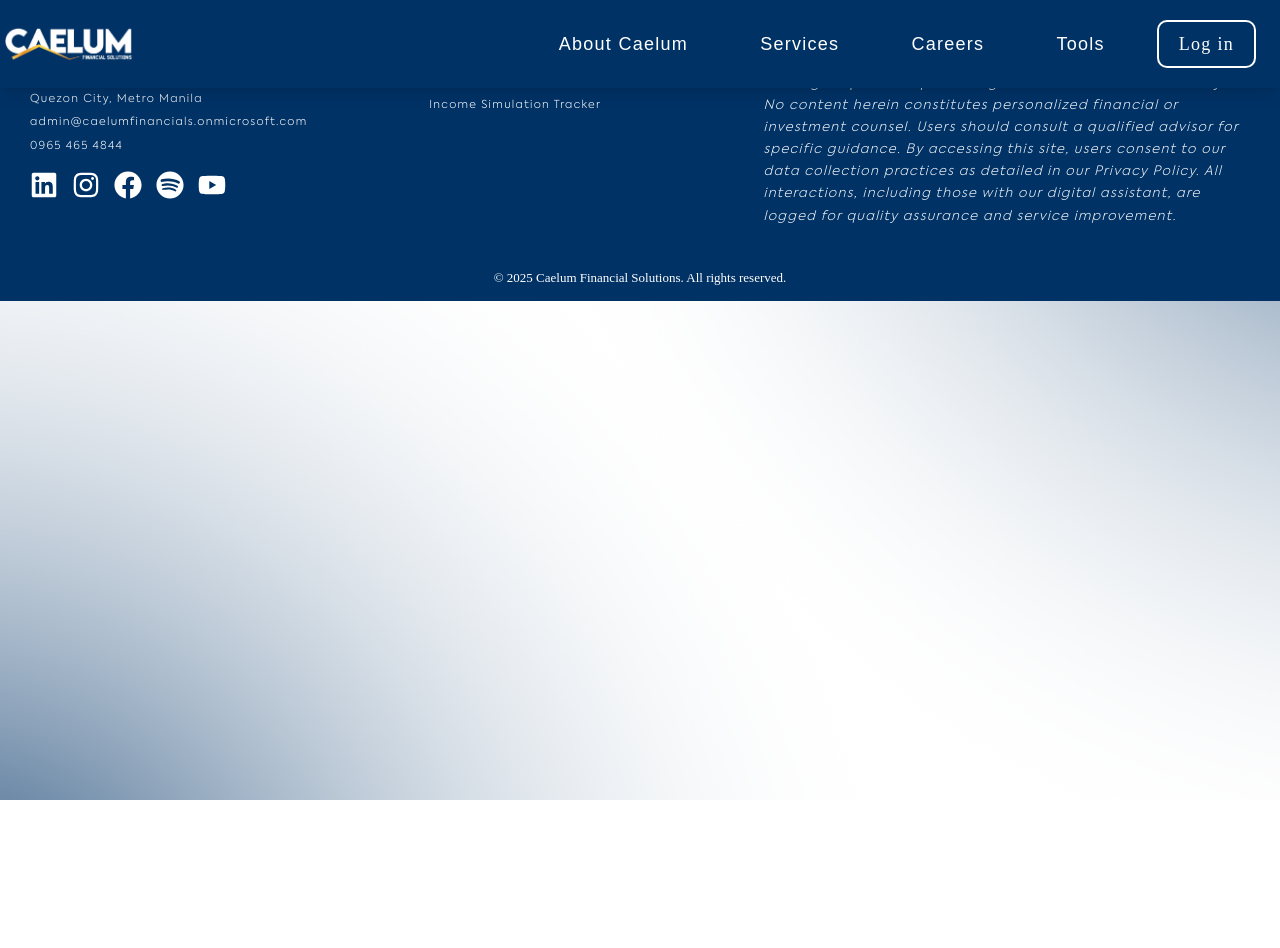
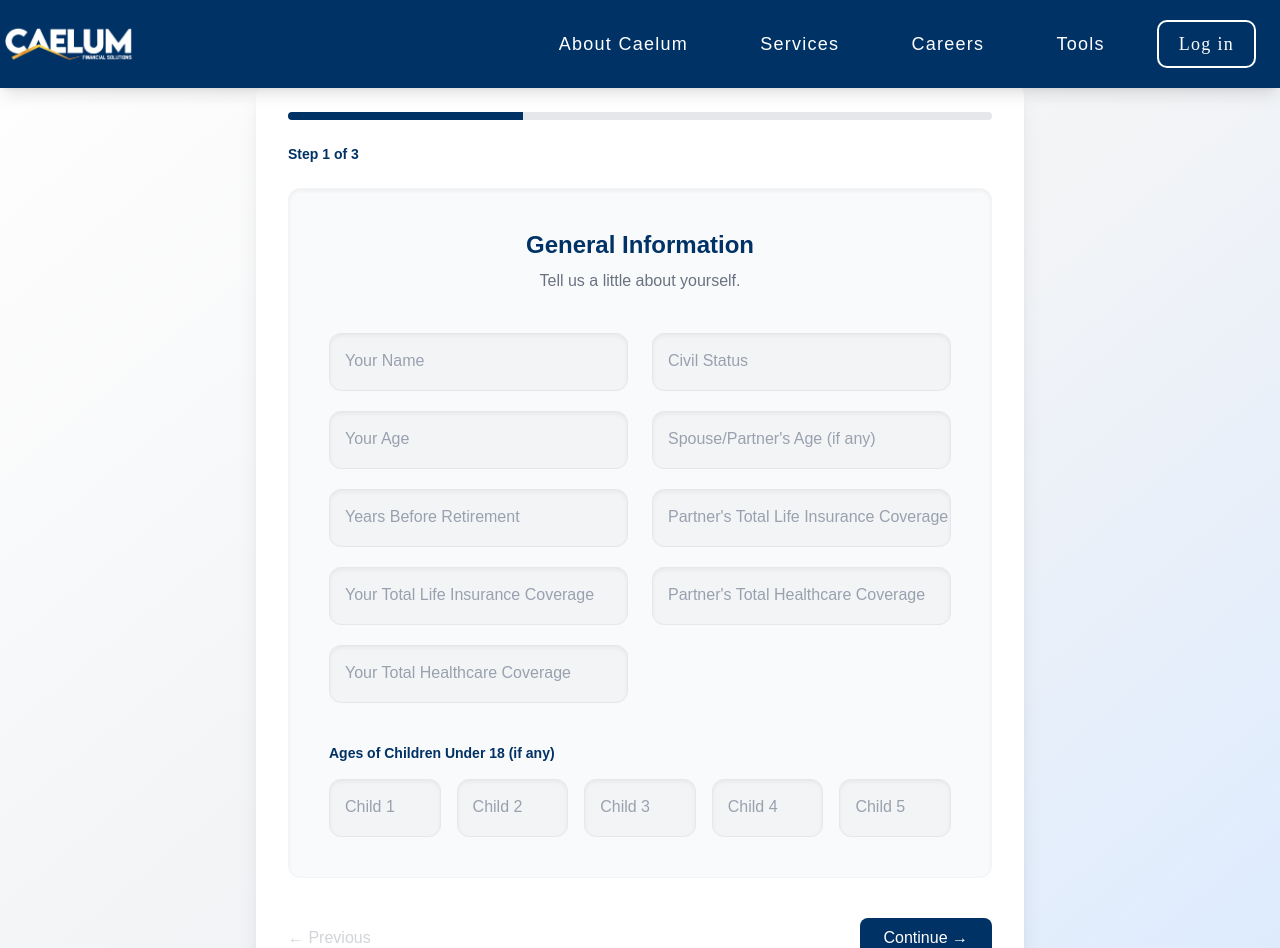
Before and after one commit to s3e0o/FNA-temp, a React (Vite) app in the folder frontend/: page /FNA/in-depth/survey in a window 1280 px wide. Shown: the top 948 px of the page. Before the commit the page ends 800 px from the top, so only its background shows below. Built offline with nearby package versions, Linux system fonts and the light colour scheme.

Commit message:
in-depeth survey design

```diff
--- a/frontend/src/main.jsx
+++ b/frontend/src/main.jsx
@@ -26,6 +26,7 @@ import SavingsDeets from "./pages/services/services-deets/SavingsDeets.jsx";
 import Door from "./pages/services/yes_services/Door.jsx";
 import Questions from "./pages/corporate/Questions.jsx";
 import HomePage from "./pages/corporate/HomePage";
+import Survey from "./pages/in-depth/Survey.jsx";
 
 ReactDOM.createRoot(document.getElementById("root")).render(
   <React.StrictMode>
@@ -70,6 +71,9 @@ ReactDOM.createRoot(document.getElementById("root")).render(
         {/* FNA Corporate - Financial Wellness Assessment */}
         <Route path="/financial-assessment" element={<HomePage />} />
 
+        {/* In-depth FNA */}
+        <Route path="/FNA/in-depth/survey" element={<Survey />} />
+
       </Routes>
       <Footer />
     </BrowserRouter>
--- /dev/null
+++ b/frontend/src/pages/in-depth/Survey.jsx
@@ -0,0 +1,241 @@
+import React, { useState, useMemo } from "react";
+
+/* =========================
+   Floating Input Component
+========================= */
+const FloatingInput = ({
+  label,
+  name,
+  type = "text",
+  value,
+  onChange,
+}) => {
+  return (
+    <div className="relative w-full">
+      <input
+        type={type}
+        name={name}
+        value={value}
+        onChange={onChange}
+        placeholder=" "
+        className="peer w-full bg-gray-100 rounded-xl px-4 pt-6 pb-2 text-gray-800 shadow-inner border border-gray-200
+        focus:bg-white focus:border-[#003266] focus:ring-2 focus:ring-[#003266]/20
+        outline-none transition-all duration-300"
+      />
+      <label
+        className="absolute left-4 top-2 text-sm text-gray-500 transition-all pointer-events-none
+        peer-placeholder-shown:top-4
+        peer-placeholder-shown:text-base
+        peer-placeholder-shown:text-gray-400
+        peer-focus:top-2
+        peer-focus:text-sm
+        peer-focus:text-[#003266]"
+      >
+        {label}
+      </label>
+    </div>
+  );
+};
+
+/* =========================
+   Survey Component
+========================= */
+const Survey = () => {
+  const [step, setStep] = useState(1);
+
+  const [form, setForm] = useState({
+    name: "",
+    age: "",
+    civilStatus: "",
+    spouseAge: "",
+    retirementYears: "",
+    lifeInsurance: "",
+    healthCoverage: "",
+    partnerLifeInsurance: "",
+    partnerHealthCoverage: "",
+    child1: "",
+    child2: "",
+    child3: "",
+    child4: "",
+    child5: "",
+    netIncome: "",
+    savings: "",
+    loanPayments: "",
+    household: "",
+    realEstate: "",
+    cash: "",
+    loans: "",
+  });
+
+  const handleChange = (e) => {
+    const { name, value } = e.target;
+    setForm((prev) => ({
+      ...prev,
+      [name]: value,
+    }));
+  };
+
+  const next = () => step < 3 && setStep(step + 1);
+  const prev = () => step > 1 && setStep(step - 1);
+
+  const progress = (step / 3) * 100;
+
+  /* =========================
+     Calculations
+  ========================= */
+  const monthlyExcess = useMemo(() => {
+    return (
+      Number(form.netIncome || 0) -
+      (Number(form.savings || 0) +
+        Number(form.loanPayments || 0) +
+        Number(form.household || 0))
+    );
+  }, [form]);
+
+  const netWorth = useMemo(() => {
+    return (
+      Number(form.realEstate || 0) +
+      Number(form.cash || 0) -
+      Number(form.loans || 0)
+    );
+  }, [form]);
+
+  return (
+    <div className="w-full px-4 py-20 bg-gradient-to-br from-white via-gray-100 to-blue-100">
+      <div className="max-w-3xl mx-auto bg-white rounded-2xl shadow-xl p-8">
+
+        {/* Progress Bar */}
+        <div className="w-full h-2 bg-gray-200 rounded-full mb-6 overflow-hidden">
+          <div
+            className="h-full bg-[#003266] transition-all duration-500"
+            style={{ width: `${progress}%` }}
+          />
+        </div>
+
+        <p className="text-sm text-[#003266] font-semibold mb-6">
+          Step {step} of 3
+        </p>
+
+        {/* ===================== */}
+        {/* STEP 1 - GENERAL INFO */}
+        {/* ===================== */}
+        {step === 1 && (
+          <div className="bg-gray-50 rounded-xl p-10 shadow-inner border border-gray-100">
+            <h2 className="text-2xl font-bold text-[#003266] mb-2 text-center">
+              General Information
+            </h2>
+            <p className="text-gray-500 text-center mb-10">
+              Tell us a little about yourself.
+            </p>
+
+            <div className="grid md:grid-cols-2 gap-6">
+              <div className="space-y-5">
+                <FloatingInput label="Your Name" name="name" value={form.name} onChange={handleChange} />
+                <FloatingInput label="Your Age" name="age" type="number" value={form.age} onChange={handleChange} />
+                <FloatingInput label="Years Before Retirement" name="retirementYears" type="number" value={form.retirementYears} onChange={handleChange} />
+                <FloatingInput label="Your Total Life Insurance Coverage" name="lifeInsurance" type="number" value={form.lifeInsurance} onChange={handleChange} />
+                <FloatingInput label="Your Total Healthcare Coverage" name="healthCoverage" type="number" value={form.healthCoverage} onChange={handleChange} />
+              </div>
+
+              <div className="space-y-5">
+                <FloatingInput label="Civil Status" name="civilStatus" value={form.civilStatus} onChange={handleChange} />
+                <FloatingInput label="Spouse/Partner's Age (if any)" name="spouseAge" type="number" value={form.spouseAge} onChange={handleChange} />
+                <FloatingInput label="Partner's Total Life Insurance Coverage" name="partnerLifeInsurance" type="number" value={form.partnerLifeInsurance} onChange={handleChange} />
+                <FloatingInput label="Partner's Total Healthcare Coverage" name="partnerHealthCoverage" type="number" value={form.partnerHealthCoverage} onChange={handleChange} />
+              </div>
+            </div>
+
+            {/* Children */}
+            <div className="mt-10">
+              <p className="text-sm font-semibold text-[#003266] mb-4">
+                Ages of Children Under 18 (if any)
+              </p>
+              <div className="grid grid-cols-2 md:grid-cols-5 gap-4">
+                <FloatingInput label="Child 1" name="child1" type="number" value={form.child1} onChange={handleChange} />
+                <FloatingInput label="Child 2" name="child2" type="number" value={form.child2} onChange={handleChange} />
+                <FloatingInput label="Child 3" name="child3" type="number" value={form.child3} onChange={handleChange} />
+                <FloatingInput label="Child 4" name="child4" type="number" value={form.child4} onChange={handleChange} />
+                <FloatingInput label="Child 5" name="child5" type="number" value={form.child5} onChange={handleChange} />
+              </div>
+            </div>
+          </div>
+        )}
+
+        {/* ===================== */}
+        {/* STEP 2 - MONTHLY */}
+        {/* ===================== */}
+        {step === 2 && (
+          <div className="bg-gray-50 rounded-xl p-10 shadow-inner border border-gray-100">
+            <h2 className="text-2xl font-bold text-[#003266] mb-2 text-center">
+              Monthly Income & Expenses
+            </h2>
+            <p className="text-gray-500 text-center mb-8">
+              Let’s understand your monthly flow.
+            </p>
+
+            <div className="space-y-5">
+              <FloatingInput label="Net Monthly Income" name="netIncome" type="number" value={form.netIncome} onChange={handleChange} />
+              <FloatingInput label="Monthly Savings" name="savings" type="number" value={form.savings} onChange={handleChange} />
+              <FloatingInput label="Loan Payments" name="loanPayments" type="number" value={form.loanPayments} onChange={handleChange} />
+              <FloatingInput label="Household Expenses" name="household" type="number" value={form.household} onChange={handleChange} />
+            </div>
+
+            <div className="mt-8 bg-white p-5 rounded-lg border text-center">
+              <p className="text-gray-600">Monthly Excess</p>
+              <p className="text-xl font-bold text-[#003266]">
+                ₱ {monthlyExcess.toLocaleString()}
+              </p>
+            </div>
+          </div>
+        )}
+
+        {/* ===================== */}
+        {/* STEP 3 - ASSETS */}
+        {/* ===================== */}
+        {step === 3 && (
+          <div className="bg-gray-50 rounded-xl p-10 shadow-inner border border-gray-100">
+            <h2 className="text-2xl font-bold text-[#003266] mb-2 text-center">
+              Assets & Liabilities
+            </h2>
+            <p className="text-gray-500 text-center mb-8">
+              Let’s compute your net worth.
+            </p>
+
+            <div className="space-y-5">
+              <FloatingInput label="Real Estate Value" name="realEstate" type="number" value={form.realEstate} onChange={handleChange} />
+              <FloatingInput label="Cash & Deposits" name="cash" type="number" value={form.cash} onChange={handleChange} />
+              <FloatingInput label="Total Loans" name="loans" type="number" value={form.loans} onChange={handleChange} />
+            </div>
+
+            <div className="mt-8 bg-white p-5 rounded-lg border text-center">
+              <p className="text-gray-600">Net Worth</p>
+              <p className="text-xl font-bold text-green-600">
+                ₱ {netWorth.toLocaleString()}
+              </p>
+            </div>
+          </div>
+        )}
+
+        {/* Navigation */}
+        <div className="flex justify-between items-center mt-10">
+          <button onClick={prev} disabled={step === 1} className="text-gray-500 disabled:opacity-30 cursor-pointer">
+            ← Previous
+          </button>
+
+          {step < 3 ? (
+            <button onClick={next} className="bg-[#003266] text-white px-6 py-2 rounded-lg hover:bg-[#003266] cursor-pointer">
+              Continue →
+            </button>
+          ) : (
+            <button className="bg-[#003266] text-white px-6 py-2 rounded-lg hover:bg-[#003266]-700 cursor-pointer">
+              Submit
+            </button>
+          )}
+        </div>
+
+      </div>
+    </div>
+  );
+};
+
+export default Survey;
```
